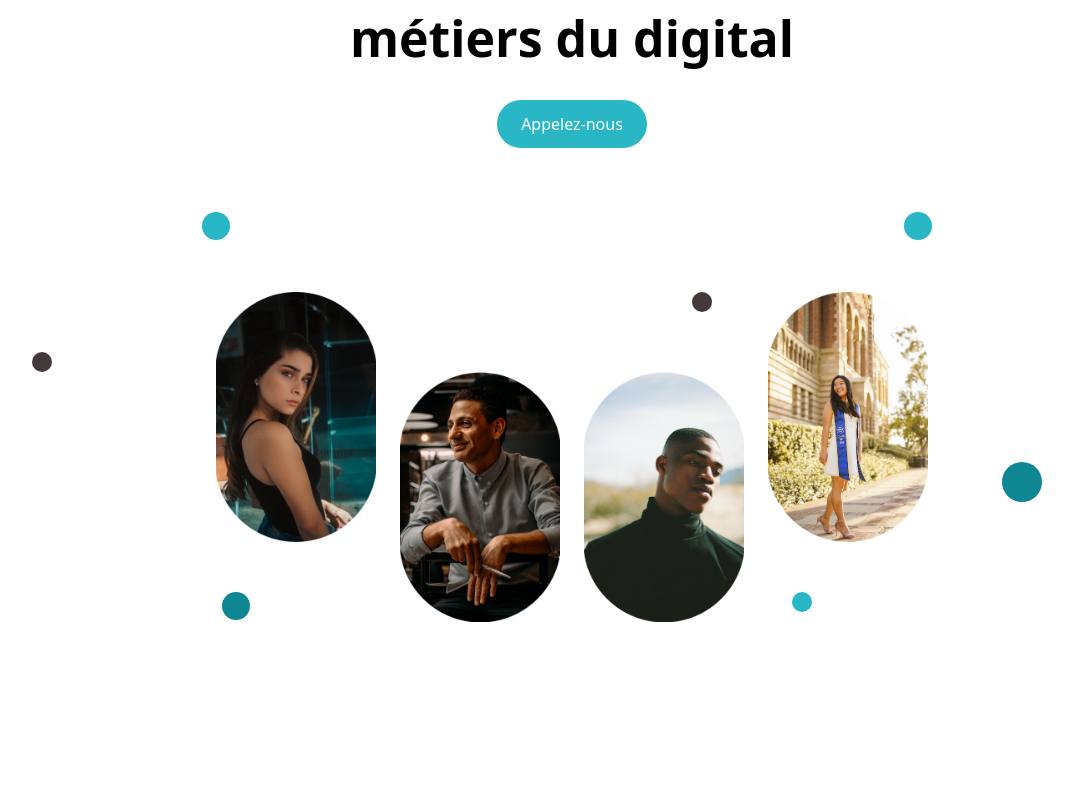
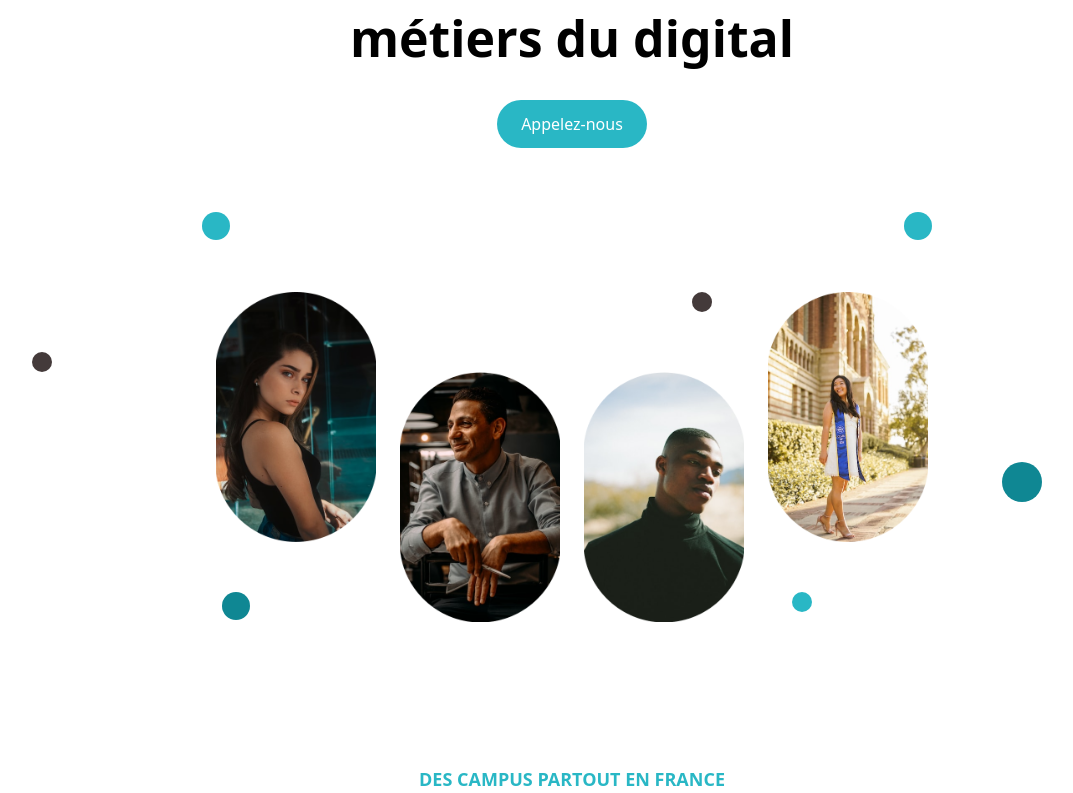
Before and after one commit to RaphBdt/MDS-Website, a Vue app: page / in a window 1280 px wide. Shown: the part 212-1005 px from the top of the page, without its empty margins (68-1141 px from the left). Before the commit the page ends 834 px from the top, so only its background shows below. Built offline with nearby package versions, Linux system fonts and the light colour scheme.

Commit message:
otherTitles component

```diff
--- a/src/App.vue
+++ b/src/App.vue
@@ -3,6 +3,7 @@ import Nav from './components/Nav.vue'
 import MainTitle from './components/MainTitle.vue'
 import Button from './components/Button.vue'
 import StudentImages from './components/StudentImages.vue'
+import OtherTitles from './components/OtherTitles.vue'
 </script>
 
 <template>
@@ -11,7 +12,8 @@ import StudentImages from './components/StudentImages.vue'
   <div class="flex justify-center">
     <Button class="mx-auto mt-8" text="Appelez-nous" />
   </div>
-  <StudentImages class="mx-auto mt-36" />
+  <StudentImages class="mx-auto my-36" />
+  <OtherTitles type="h3" msg="Des campus partout en France" />
 </template>
 
 <style scoped>
--- /dev/null
+++ b/src/components/OtherTitles.vue
@@ -0,0 +1,22 @@
+<script setup lang="ts">
+defineProps<{
+  type?: string,
+  msg?: string
+}>()
+</script>
+<script lang="ts">
+export default {
+    setup() {
+
+    }
+}
+</script>
+
+<template>
+    <h2 v-if="type === 'h2'" class="font-extrabold text-[50px] text-center leading-[60px]">{{ msg }}</h2>
+    <h3 v-if="type === 'h3'" class="font-bold text-[18px] text-center uppercase text-[#29B7C5]">{{ msg }}</h3>
+</template>
+
+<style scoped>
+
+</style>
```
Also changed, not shown: src/components/MainTitle.vue (line endings or trailing spaces).
